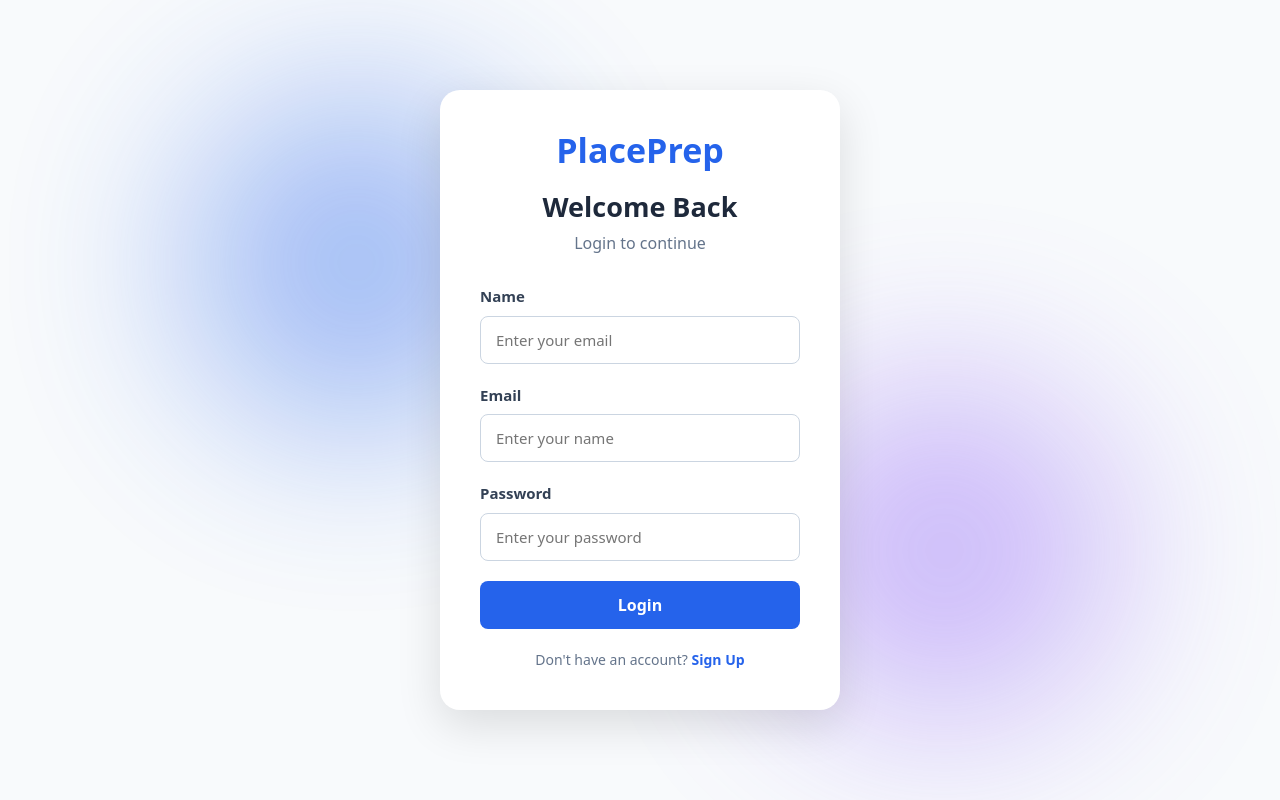
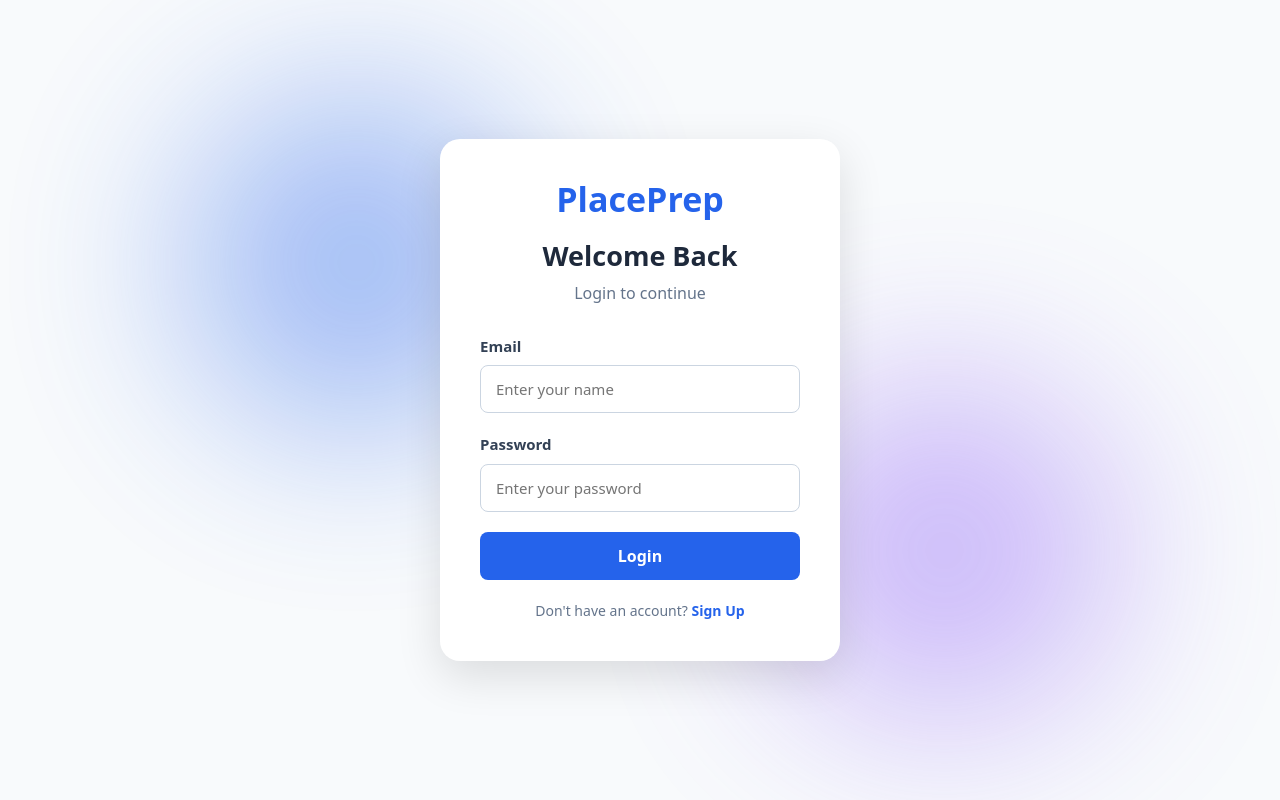
Before and after one commit to Raveena0410/PlacementPro-AI, a React (Vite) app: page /login in a window 1280 px wide. Built offline with nearby package versions, Linux system fonts and the light colour scheme.

Commit message:
did localstorage logic

```diff
--- a/src/Components/Login.jsx
+++ b/src/Components/Login.jsx
@@ -10,10 +10,11 @@ const Login = () => {
     e.preventDefault();
   try{
     const res=await axios.post('http://localhost:5000/api/login',{
-      name,
+
       email,
       password
     })
+    localStorage.setItem("name","res.data.user.name")
 
   }
   catch(err){
@@ -38,15 +39,7 @@ const Login = () => {
         </p>
 
         <form className="login-form" onSubmit={handleLogin}>
-          <div className="login-field">
-            <label htmlFor="name">Name</label>
-            <input
-              type="email"
-              id="email"
-              placeholder="Enter your email"
-              onChange={(e)=>setEmail(e.target.value)}
-            />
-          </div>
+
 
           <div className="login-field">
             <label htmlFor="email">Email</label>
--- a/src/Components/Signup.jsx
+++ b/src/Components/Signup.jsx
@@ -23,12 +23,16 @@ const Signup = () => {
             email,
             password
         });
-        if (res.data.success) {
-    localStorage.setItem("name", res.data.user.name);
-}
+        console.log(response.data);
+
+console.log("Name entered:", name)
+alert("Signup successful!");
+
+        localStorage.setItem("name", name);
+
         navigate('/dashboard');
 
-        console.log(response.data);
+
         alert("Signup successful!");
     } catch (error) {
         console.log(error);
@@ -47,7 +51,7 @@ const Signup = () => {
         <form onSubmit={handle}>
              <div className="sign">
             <label htmlFor="name">Name</label>
-            <input type="name" id="name" onChange={(e) => setName(e.target.value)} placeholder='Enter your email' />
+            <input type="name" id="name" onChange={(e) => setName(e.target.value)} placeholder='Enter your name' />
             </div>
 
             <div className="sign">
```
Also changed, not shown: 1 other file (tests, documents, lock files or other folders).
